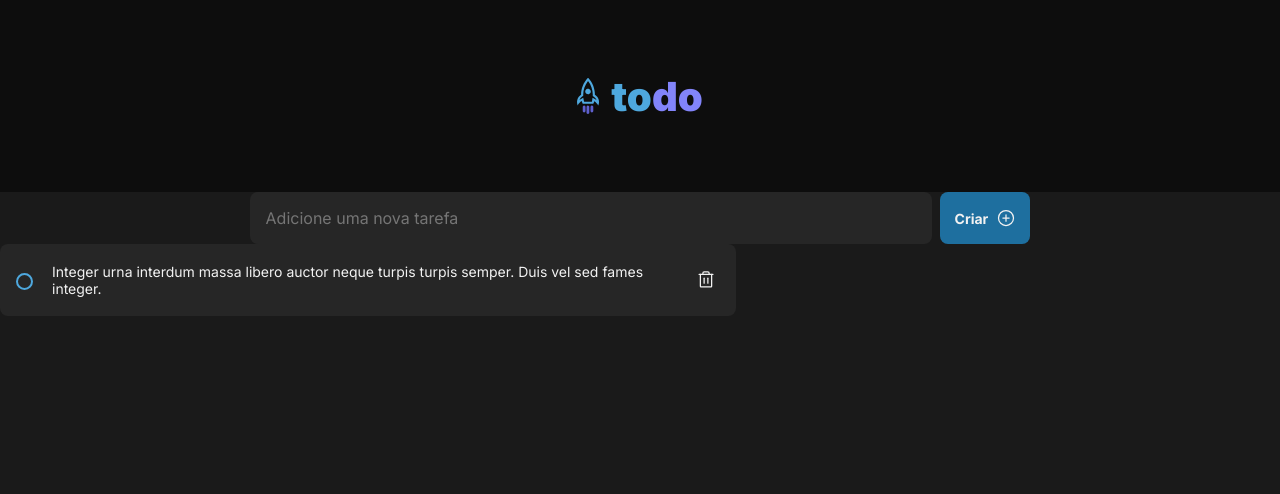
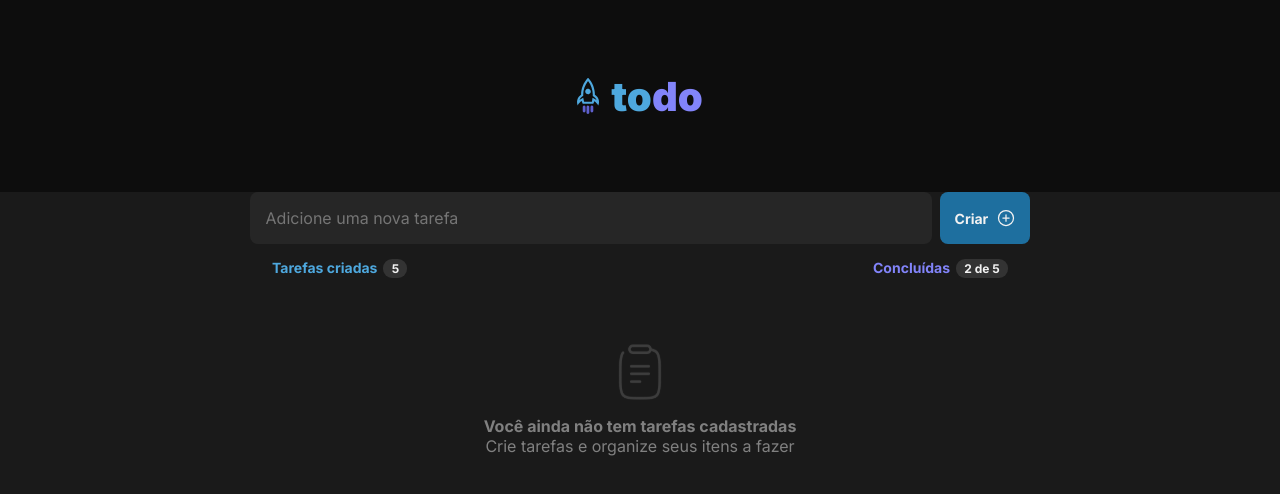
Before and after one commit to raphaelamendonca/desafio-01-todo-list, a React (Vite) app: page / in a window 1280 px wide. Shown: the top 494 px of the page. Built offline with nearby package versions, Linux system fonts and the light colour scheme.

Commit message:
feat: Cria componente TaskList e o estiliza

```diff
--- a/src/App.tsx
+++ b/src/App.tsx
@@ -1,6 +1,7 @@
 import { Form } from "./components/Form";
 import { Header } from "./components/Header";
 import { Task } from "./components/Task";
+import { TaskList } from "./components/TaskList";
 
 import "./global.css";
 
@@ -9,7 +10,9 @@ function App() {
     <div>
       <Header />
       <Form />
-      <Task />
+      <main>
+        <TaskList />
+      </main>
     </div>
   );
 }
--- /dev/null
+++ b/src/components/TaskList.module.css
@@ -0,0 +1,66 @@
+.createdTasks {
+  grid-area: createdTasks;
+  color: var(--blue);
+  display: flex;
+  gap: 6px;
+  font-weight: 700;
+}
+
+.createdTasks span {
+  display: flex;
+  justify-content: center;
+  align-items: center;
+  width: 24px;
+  height: 19px;
+  border-radius: 9px;
+  background: var(--gray-400);
+  color: var(--gray-100);
+  font-size: 0.75rem;
+}
+
+.completedTasks {
+  grid-area: completedTasks;
+  display: flex;
+  justify-content: end;
+  gap: 6px;
+  color: var(--purple);
+  font-weight: 700;
+}
+.completedTasks span {
+  display: flex;
+  justify-content: center;
+  align-items: center;
+  width: 52px;
+  height: 19px;
+  border-radius: 9px;
+  background: var(--gray-400);
+  color: var(--gray-100);
+  font-size: 0.75rem;
+}
+.teste {
+  grid-area: teste;
+  display: flex;
+  flex-direction: column;
+  justify-content: center;
+  align-items: center;
+  height: 244px;
+  color: var(--gray-300);
+  font-size: 1rem;
+}
+
+p:nth-child(2) {
+  font-weight: 700;
+}
+.teste img {
+  height: 56px;
+  width: 56px;
+  margin-bottom: 16px;
+}
+.container {
+  margin-top: 15px;
+  width: 736px;
+  display: grid;
+  grid-template-areas: "createdTasks completedTasks" "teste teste";
+  align-items: center;
+  color: white;
+}
--- /dev/null
+++ b/src/components/TaskList.tsx
@@ -0,0 +1,22 @@
+import { Task } from "./Task";
+import styles from "./TaskList.module.css";
+import notebookIcon from "../assets/notebook-icon.svg";
+
+export function TaskList() {
+  return (
+    <div className={styles.container}>
+      <span className={styles.createdTasks}>
+        Tarefas criadas <span>5 </span>
+      </span>
+      <span className={styles.completedTasks}>
+        Concluídas <span>2 de 5</span>
+      </span>
+      <div className={styles.teste}>
+        <img src={notebookIcon} alt="" className="src" />
+        <p>Você ainda não tem tarefas cadastradas</p>
+        <p>Crie tarefas e organize seus itens a fazer</p>
+      </div>
+      {/* <Task /> */}
+    </div>
+  );
+}
--- a/src/global.css
+++ b/src/global.css
@@ -28,6 +28,12 @@ body {
   background-color: var(--gray-600);
 }
 
+main {
+  display: flex;
+  justify-content: center;
+  align-items: center;
+}
+
 body,
 input,
 text,
```
Also changed, not shown: src/assets/notebook-icon.svg (added).
